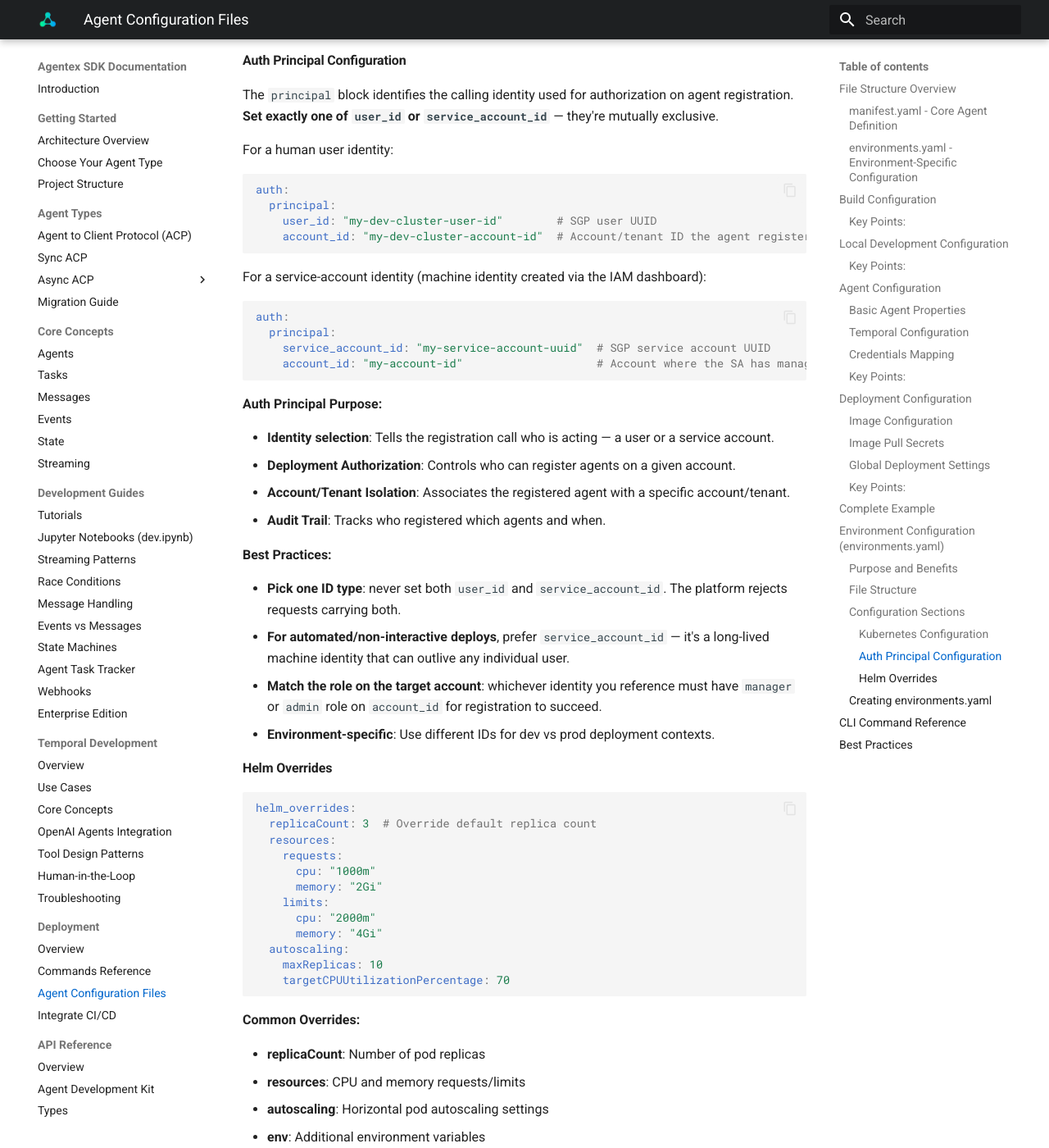
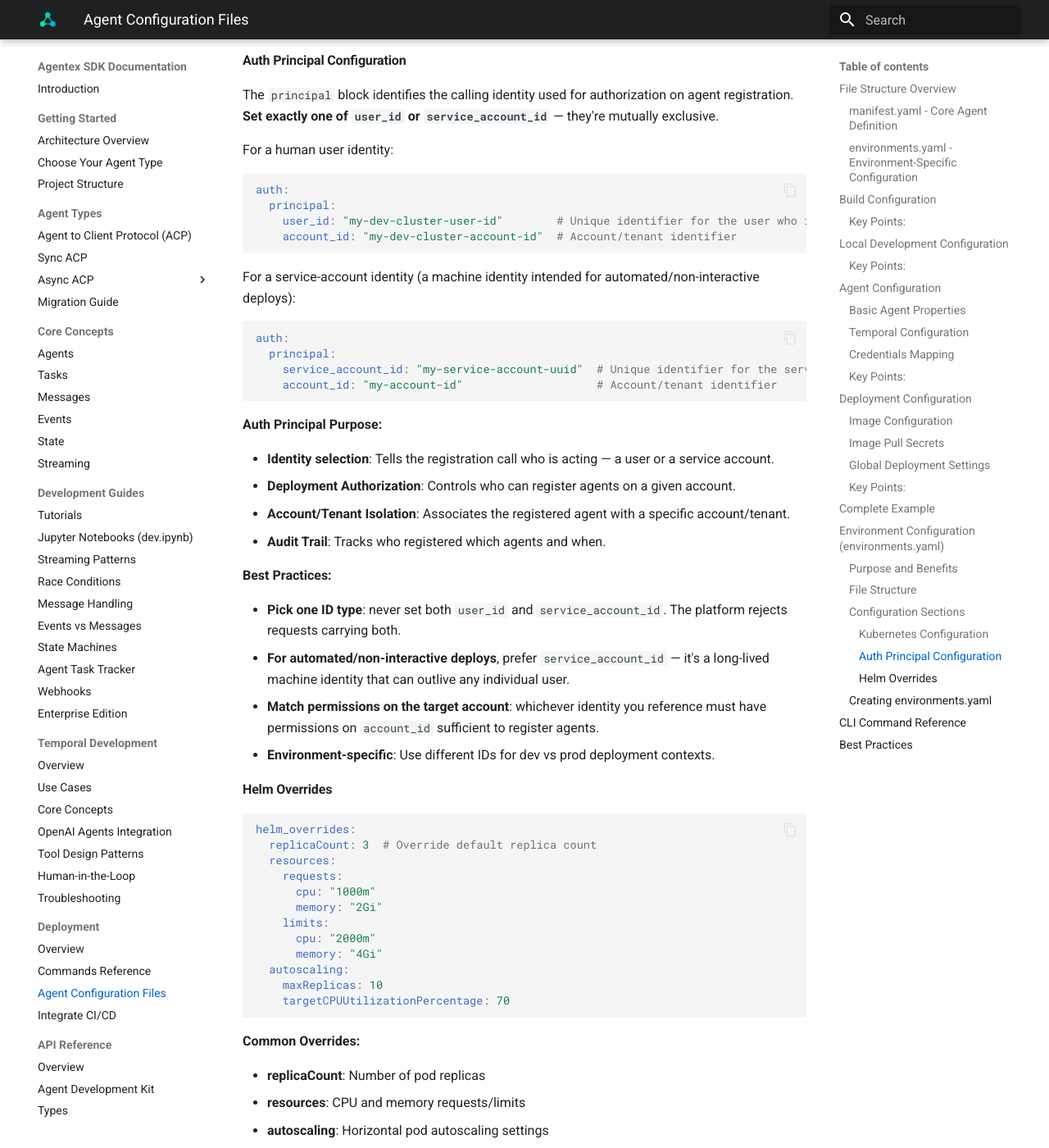
Before and after one commit to scaleapi/scale-agentex, an MkDocs documentation site: the page built from agentex/docs/docs/configuration.md, in a window 1280 px wide and 1400 px high, scrolled down 6879 px. Shown: the whole window at 82% size. Built offline with MkDocs 1.6.1 and Material for MkDocs 9.7.7, drawn with Linux system fonts in a browser that asks for light colours.

Commit message:
remove SGP-specific comments

````diff
--- a/agentex/docs/docs/configuration.md
+++ b/agentex/docs/docs/configuration.md
@@ -309,16 +309,16 @@
 ```yaml
 auth:
   principal:
-    user_id: "my-dev-cluster-user-id"        # SGP user UUID
-    account_id: "my-dev-cluster-account-id"  # Account/tenant ID the agent registers into
+    user_id: "my-dev-cluster-user-id"        # Unique identifier for the user who is deploying the agent
+    account_id: "my-dev-cluster-account-id"  # Account/tenant identifier
 ```
 
-For a service-account identity (machine identity created via the IAM dashboard):
+For a service-account identity (a machine identity intended for automated/non-interactive deploys):
 ```yaml
 auth:
   principal:
-    service_account_id: "my-service-account-uuid"  # SGP service account UUID
-    account_id: "my-account-id"                    # Account where the SA has manager/admin role
+    service_account_id: "my-service-account-uuid"  # Unique identifier for the service account that is deploying the agent
+    account_id: "my-account-id"                    # Account/tenant identifier
 ```
 
 **Auth Principal Purpose:**
@@ -332,7 +332,7 @@
 
 - **Pick one ID type**: never set both `user_id` and `service_account_id`. The platform rejects requests carrying both.
 - **For automated/non-interactive deploys**, prefer `service_account_id` — it's a long-lived machine identity that can outlive any individual user.
-- **Match the role on the target account**: whichever identity you reference must have `manager` or `admin` role on `account_id` for registration to succeed.
+- **Match permissions on the target account**: whichever identity you reference must have permissions on `account_id` sufficient to register agents.
 - **Environment-specific**: Use different IDs for dev vs prod deployment contexts.
 
 #### Helm Overrides
````
